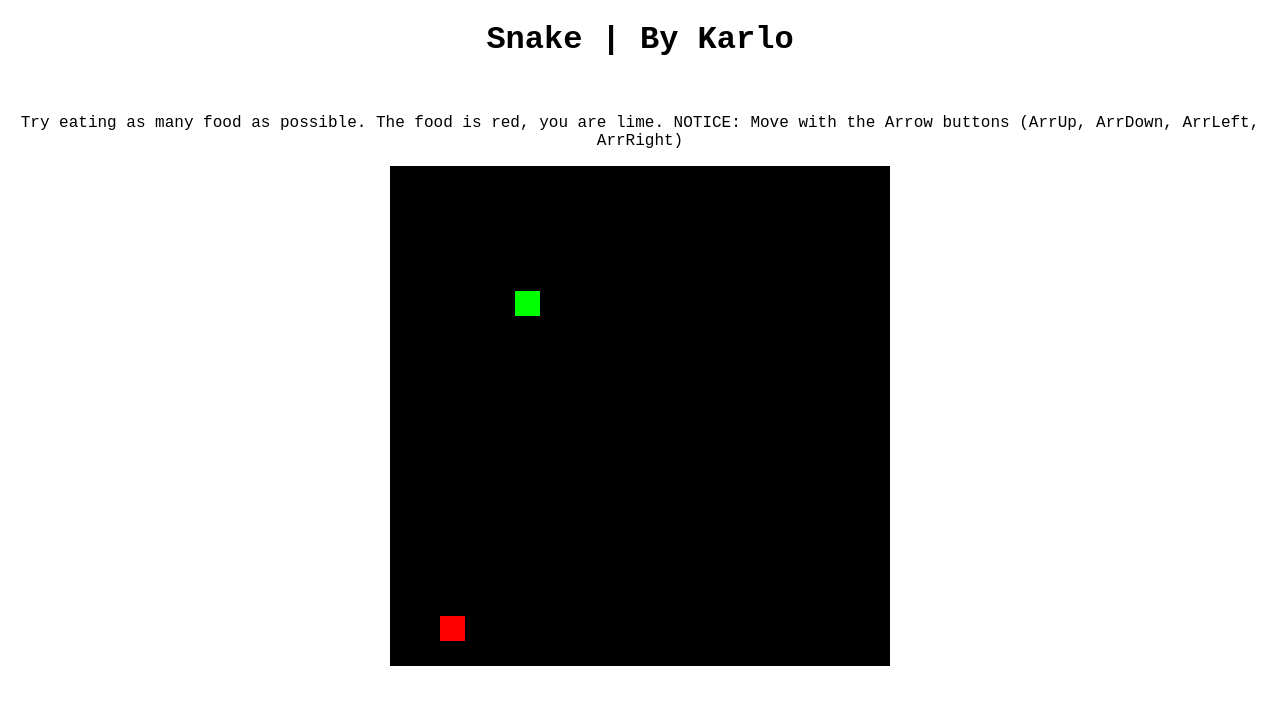
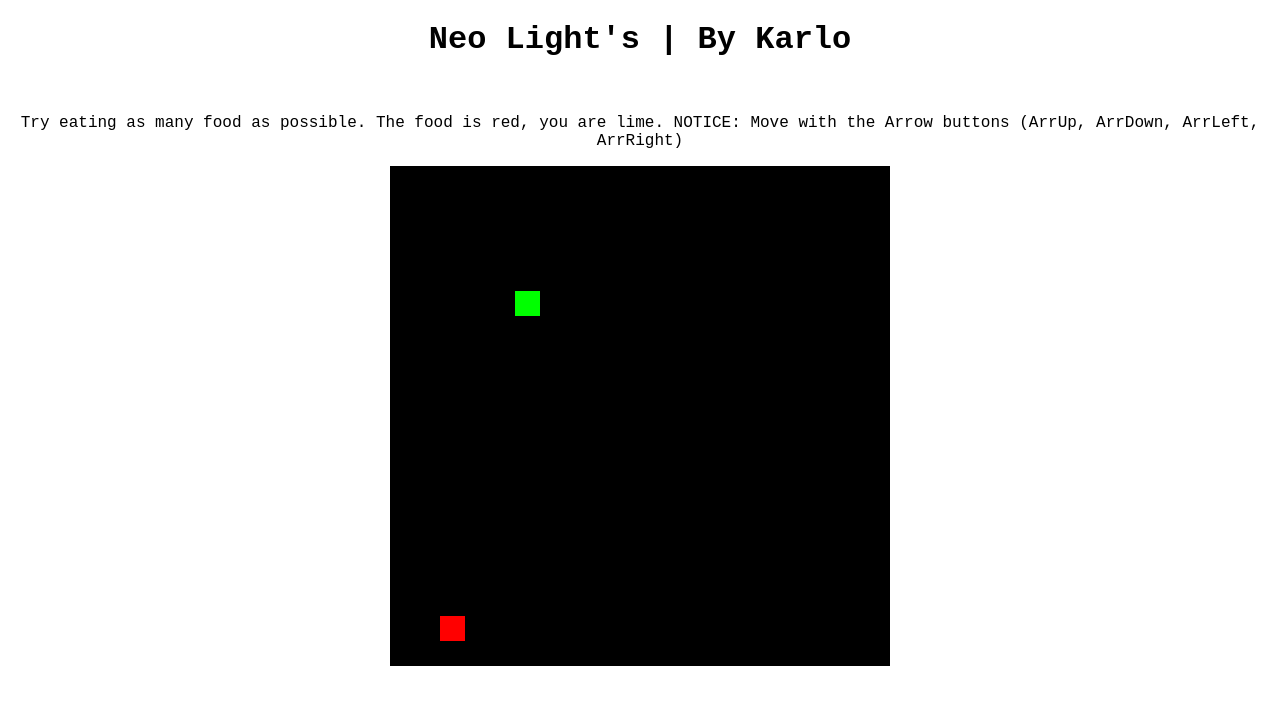
Before and after one commit to KarloYT/snake-by-karlo, a plain HTML site: page index.html in a window 1280 px wide. Drawn offline with Linux system fonts and the light colour scheme.

Commit message:
Update index.html

```diff
--- a/index.html
+++ b/index.html
@@ -6,14 +6,14 @@
     <meta name="viewport", content="width=device-width, initial-scale=1.0">
 
     <!-- Website's title -->
-    <title>Snake | KarloDevelopingStudios</title>
+    <title>Neon Light's | KarloDevelopingStudios</title>
 
     <!--Linking files-->
     <link rel="stylesheet" href="snake.css">
     <script src="snake.js"></script>
 </head>
 <body>
-    <h1><center>Snake | By Karlo</center></h1>
+    <h1><center>Neo Light's | By Karlo</center></h1>
     <br>
     <p>
         Try eating as many food as possible. The food is red, you are lime.
```
